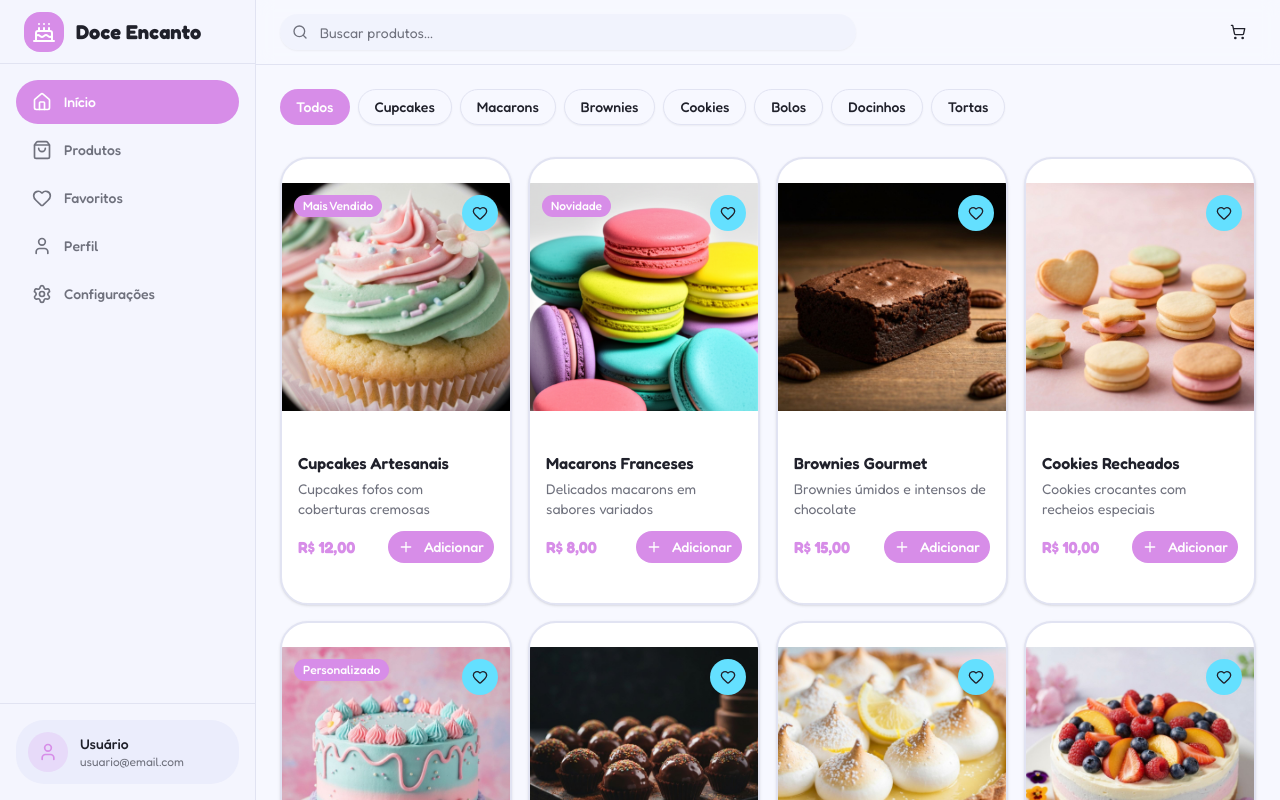
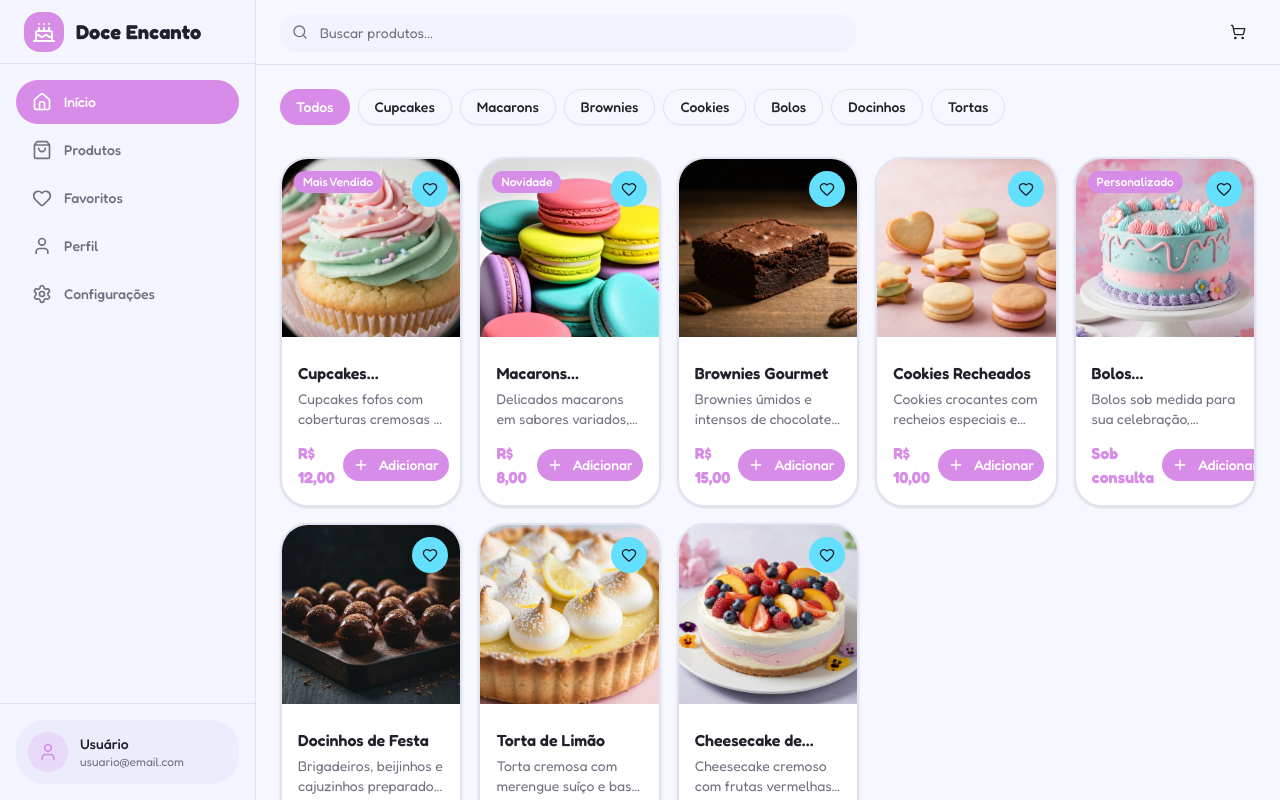
Before and after one commit to joao-pedrozo/bakery, a Next.js app in the folder packages/web/: page / in a window 1280 px wide. Built offline with nearby package versions, Linux system fonts and the light colour scheme.

Commit message:
fix: card sizes

```diff
--- a/packages/web/app/page.tsx
+++ b/packages/web/app/page.tsx
@@ -11,7 +11,8 @@ const products = [
   {
     id: 1,
     name: "Cupcakes Artesanais",
-    description: "Cupcakes fofos com coberturas cremosas",
+    description:
+      "Cupcakes fofos com coberturas cremosas e recheios artesanais, ideais para comemorações.",
     price: "R$ 12,00",
     image: "/pastel-cupcake-with-frosting.jpg",
     badge: "Mais Vendido",
@@ -20,7 +21,8 @@ const products = [
   {
     id: 2,
     name: "Macarons Franceses",
-    description: "Delicados macarons em sabores variados",
+    description:
+      "Delicados macarons em sabores variados, feitos à mão com ingredientes selecionados.",
     price: "R$ 8,00",
     image: "/colorful-french-macarons.png",
     badge: "Novidade",
@@ -29,7 +31,8 @@ const products = [
   {
     id: 3,
     name: "Brownies Gourmet",
-    description: "Brownies úmidos e intensos de chocolate",
+    description:
+      "Brownies úmidos e intensos de chocolate, com textura densa e sabor marcante.",
     price: "R$ 15,00",
     image: "/gourmet-chocolate-brownie.jpg",
     badge: null,
@@ -38,7 +41,8 @@ const products = [
   {
     id: 4,
     name: "Cookies Recheados",
-    description: "Cookies crocantes com recheios especiais",
+    description:
+      "Cookies crocantes com recheios especiais e combinações gourmet irresistíveis.",
     price: "R$ 10,00",
     image: "/stuffed-cookies-pastel.jpg",
     badge: null,
@@ -47,7 +51,8 @@ const products = [
   {
     id: 5,
     name: "Bolos Personalizados",
-    description: "Bolos sob medida para sua celebração",
+    description:
+      "Bolos sob medida para sua celebração, decorados e personalizados conforme o pedido.",
     price: "Sob consulta",
     image: "/decorated-birthday-cake-pastel.jpg",
     badge: "Personalizado",
@@ -56,7 +61,8 @@ const products = [
   {
     id: 6,
     name: "Docinhos de Festa",
-    description: "Brigadeiros, beijinhos e cajuzinhos",
+    description:
+      "Brigadeiros, beijinhos e cajuzinhos preparados com receitas tradicionais e toque caseiro.",
     price: "R$ 3,50",
     image: "/brazilian-brigadeiro-sweets.jpg",
     badge: null,
@@ -65,7 +71,8 @@ const products = [
   {
     id: 7,
     name: "Torta de Limão",
-    description: "Torta cremosa com merengue suíço",
+    description:
+      "Torta cremosa com merengue suíço e base crocante, perfeita para sobremesas especiais.",
     price: "R$ 45,00",
     image: "/lemon-meringue-pie-pastel.jpg",
     badge: null,
@@ -74,7 +81,8 @@ const products = [
   {
     id: 8,
     name: "Cheesecake de Frutas",
-    description: "Cheesecake cremoso com frutas vermelhas",
+    description:
+      "Cheesecake cremoso com frutas vermelhas, equilibrando acidez e doçura de forma elegante.",
     price: "R$ 38,00",
     image: "/fruit-cheesecake-pastel.jpg",
     badge: null,
@@ -136,13 +144,13 @@ export default function Default() {
       </div>
 
       {/* Product grid */}
-      <div className="grid gap-4 sm:grid-cols-2 lg:grid-cols-3 xl:grid-cols-4">
+      <div className="grid gap-4 sm:grid-cols-2 lg:grid-cols-3 xl:grid-cols-5">
         {filteredProducts.map((product) => (
           <Card
             key={product.id}
-            className="overflow-hidden border-2 hover:border-primary/50 transition-all hover:shadow-lg group"
+            className="overflow-hidden flex flex-col justify-between p-0 border-2 hover:border-primary/50 transition-all hover:shadow-lg group"
           >
-            <div className="relative aspect-square overflow-hidden bg-muted">
+            <div className="relative flex shrink-0 aspect-square overflow-hidden bg-muted">
               <img
                 src={product.image || "/placeholder.svg"}
                 alt={product.name}
@@ -168,7 +176,7 @@ export default function Default() {
                 />
               </Button>
             </div>
-            <CardContent className="p-4 space-y-3">
+            <CardContent className="h-full flex flex-col justify-between p-0 mx-4 mb-4 space-y-3">
               <div className="space-y-1">
                 <h3 className="font-semibold text-base text-foreground line-clamp-1">
                   {product.name}
```
